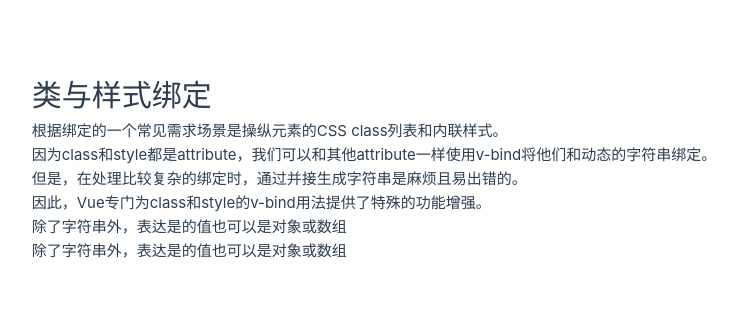
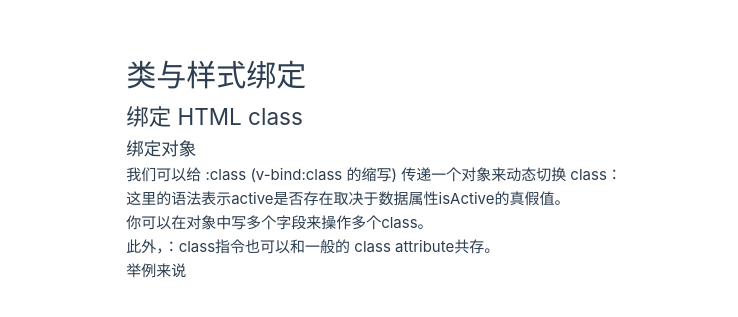
Before and after one commit to ShenlongDev/vue_xx, a Vue app: page / in a window 1280 px wide. Shown: the part 233-550 px from the top of the page, without its empty margins (266-1004 px from the left). Built offline with nearby package versions, Linux system fonts and the light colour scheme.

Commit message:
绑定对象

```diff
--- a/src/MyApp.vue
+++ b/src/MyApp.vue
@@ -1,13 +1,20 @@
-<script setup></script>
+<script setup>
+import { ref } from 'vue'
+const isActive = ref(true)
+const hasError = ref(false)
+</script>
 
 <template>
   <h1>类与样式绑定</h1>
-  <p>根据绑定的一个常见需求场景是操纵元素的CSS class列表和内联样式。</p>
-  <p>因为class和style都是attribute，我们可以和其他attribute一样使用v-bind将他们和动态的字符串绑定。</p>
-  <p>但是，在处理比较复杂的绑定时，通过并接生成字符串是麻烦且易出错的。</p>
-  <p>因此，Vue专门为class和style的v-bind用法提供了特殊的功能增强。</p>
-  <p>除了字符串外，表达是的值也可以是对象或数组</p>
-  <p>除了字符串外，表达是的值也可以是对象或数组</p>
+  <h2>绑定 HTML class</h2>
+  <h3>绑定对象</h3>
+  <p>我们可以给 :class (v-bind:class 的缩写) 传递一个对象来动态切换 class：</p>
+  <div class="static" :class="{ active: isActive, 'text-danger': hasError }">
+    <p>这里的语法表示active是否存在取决于数据属性isActive的真假值。</p>
+    <p>你可以在对象中写多个字段来操作多个class。</p>
+    <p>此外，：class指令也可以和一般的 class attribute共存。</p>
+    <p>举例来说</p>
+  </div>
 </template>
 
 <style scoped></style>
```
